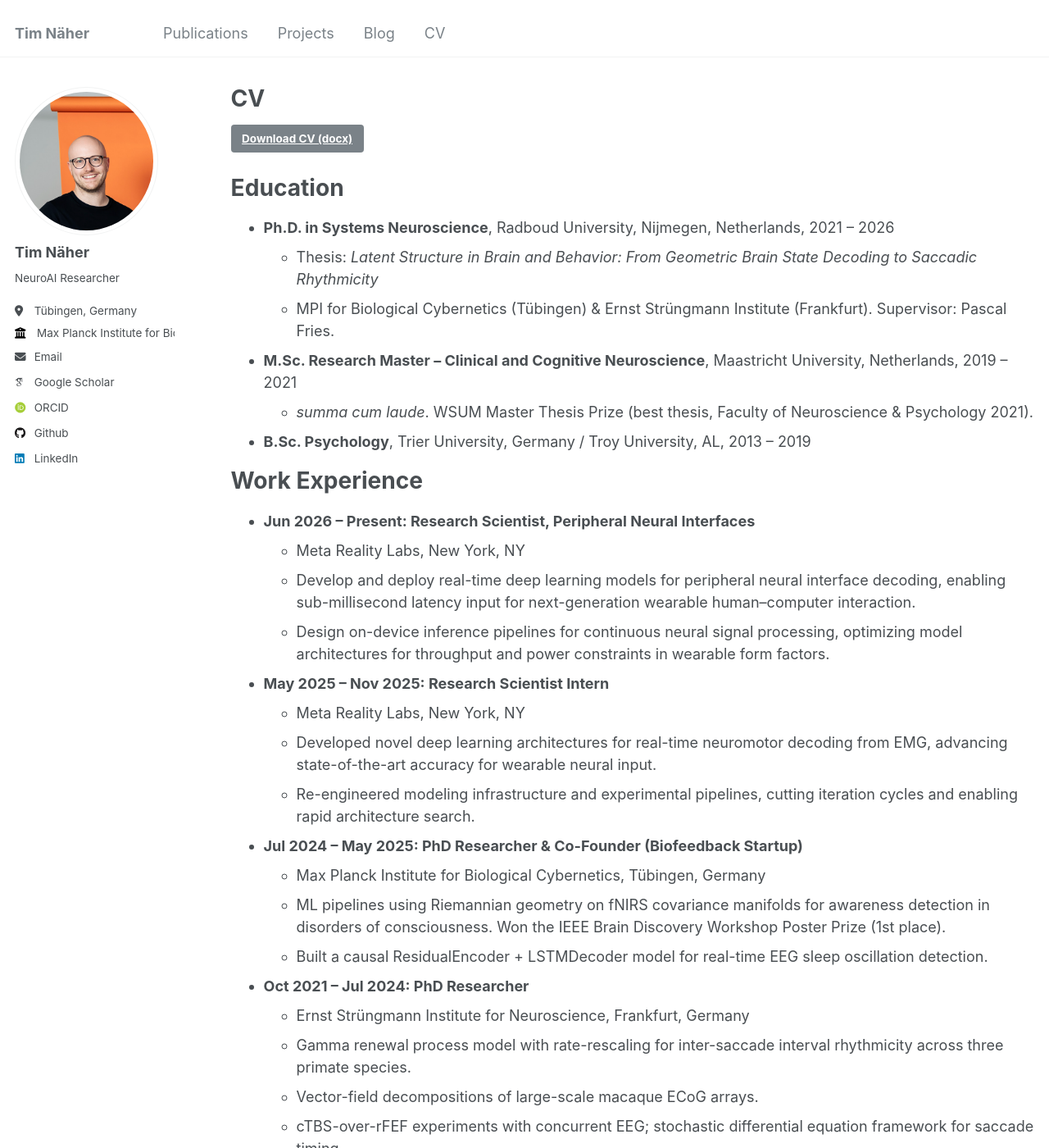
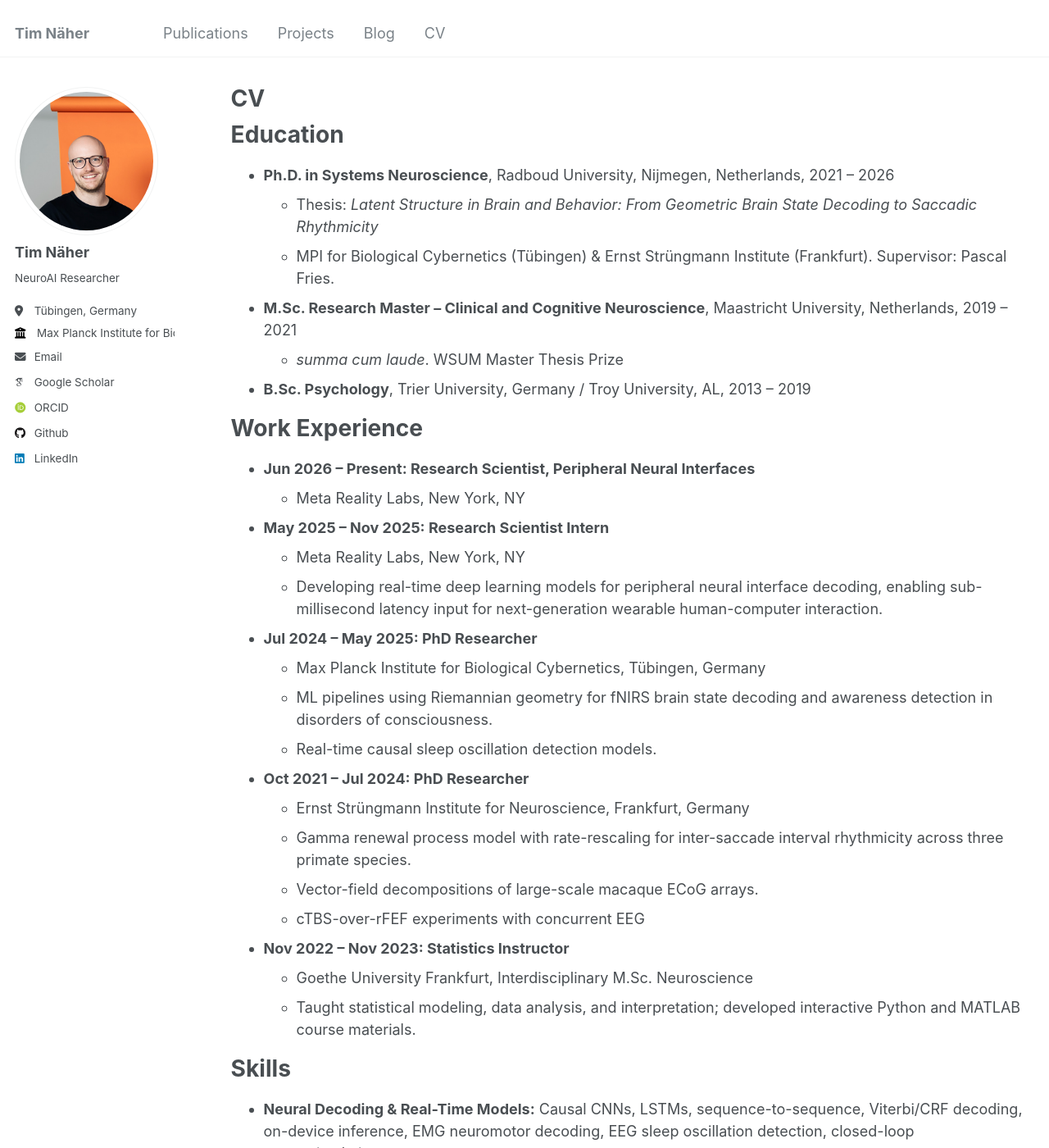
Before and after one commit to timnaher/timnaher.github.io, a Jekyll site: the page built from _pages/cv.md, in a window 1280 px wide and 1400 px high. Shown: the whole window at 82% size. Built offline with Jekyll 4.4.1, drawn with Linux system fonts in a browser that asks for light colours; some web fonts are replaced; some of the changed text lies outside the part shown.

Commit message:
Update CV: remove co-founder title, temporarily hide download link
Co-Authored-By: Claude Opus 4.6 (1M context) <noreply@anthropic.com>

```diff
--- a/_pages/cv.md
+++ b/_pages/cv.md
@@ -9,7 +9,7 @@ redirect_from:
 
 {% include base_path %}
 
-[Download CV (docx)](/files/TimNaherCV.docx){: .btn .btn--primary}
+<!-- [Download CV (docx)](/files/TimNaherCV.docx){: .btn .btn--primary} -->
 
 Education
 ======
@@ -17,31 +17,28 @@ Education
   * Thesis: *Latent Structure in Brain and Behavior: From Geometric Brain State Decoding to Saccadic Rhythmicity*
   * MPI for Biological Cybernetics (Tübingen) & Ernst Strüngmann Institute (Frankfurt). Supervisor: Pascal Fries.
 * **M.Sc. Research Master -- Clinical and Cognitive Neuroscience**, Maastricht University, Netherlands, 2019 -- 2021
-  * *summa cum laude*. WSUM Master Thesis Prize (best thesis, Faculty of Neuroscience & Psychology 2021).
+  * *summa cum laude*. WSUM Master Thesis Prize
 * **B.Sc. Psychology**, Trier University, Germany / Troy University, AL, 2013 -- 2019
 
 Work Experience
 ======
 * **Jun 2026 -- Present: Research Scientist, Peripheral Neural Interfaces**
   * Meta Reality Labs, New York, NY
-  * Develop and deploy real-time deep learning models for peripheral neural interface decoding, enabling sub-millisecond latency input for next-generation wearable human--computer interaction.
-  * Design on-device inference pipelines for continuous neural signal processing, optimizing model architectures for throughput and power constraints in wearable form factors.
 
 * **May 2025 -- Nov 2025: Research Scientist Intern**
   * Meta Reality Labs, New York, NY
-  * Developed novel deep learning architectures for real-time neuromotor decoding from EMG, advancing state-of-the-art accuracy for wearable neural input.
-  * Re-engineered modeling infrastructure and experimental pipelines, cutting iteration cycles and enabling rapid architecture search.
+  * Developing real-time deep learning models for peripheral neural interface decoding, enabling sub-millisecond latency input for next-generation wearable human-computer interaction.
 
-* **Jul 2024 -- May 2025: PhD Researcher & Co-Founder (Biofeedback Startup)**
+* **Jul 2024 -- May 2025: PhD Researcher**
   * Max Planck Institute for Biological Cybernetics, Tübingen, Germany
-  * ML pipelines using Riemannian geometry on fNIRS covariance manifolds for awareness detection in disorders of consciousness. Won the IEEE Brain Discovery Workshop Poster Prize (1st place).
-  * Built a causal ResidualEncoder + LSTMDecoder model for real-time EEG sleep oscillation detection.
+  * ML pipelines using Riemannian geometry for fNIRS brain state decoding and awareness detection in disorders of consciousness.
+  * Real-time causal sleep oscillation detection models.
 
 * **Oct 2021 -- Jul 2024: PhD Researcher**
   * Ernst Strüngmann Institute for Neuroscience, Frankfurt, Germany
   * Gamma renewal process model with rate-rescaling for inter-saccade interval rhythmicity across three primate species.
   * Vector-field decompositions of large-scale macaque ECoG arrays.
-  * cTBS-over-rFEF experiments with concurrent EEG; stochastic differential equation framework for saccade timing.
+  * cTBS-over-rFEF experiments with concurrent EEG
 
 * **Nov 2022 -- Nov 2023: Statistics Instructor**
   * Goethe University Frankfurt, Interdisciplinary M.Sc. Neuroscience
@@ -58,8 +55,7 @@ Skills
 Awards
 ======
 * **IEEE Brain Discovery & Neurotechnology Workshop Poster Prize** -- 1st place, ML & Computer Paradigms (Riemannian geometry for fNIRS-BCIs), 2024
-* **IEEE SMC BR4IN.IO BCI Hackathon** -- Closed-loop wearable EEG BCI for panic attack detection with tVNS biofeedback, 2024
-* **WSUM Master Thesis Prize** -- Best thesis, Faculty of Neuroscience & Psychology, Maastricht University, 2021
+* **WSUM Master Thesis Prize** -- Best M.Sc. thesis, Faculty of Neuroscience & Psychology, Maastricht University, 2021
 
 Publications
 ======
```
